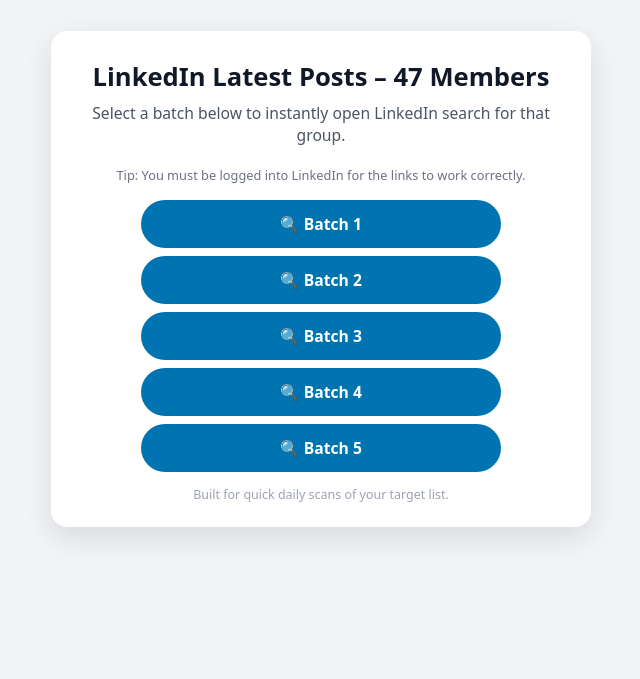
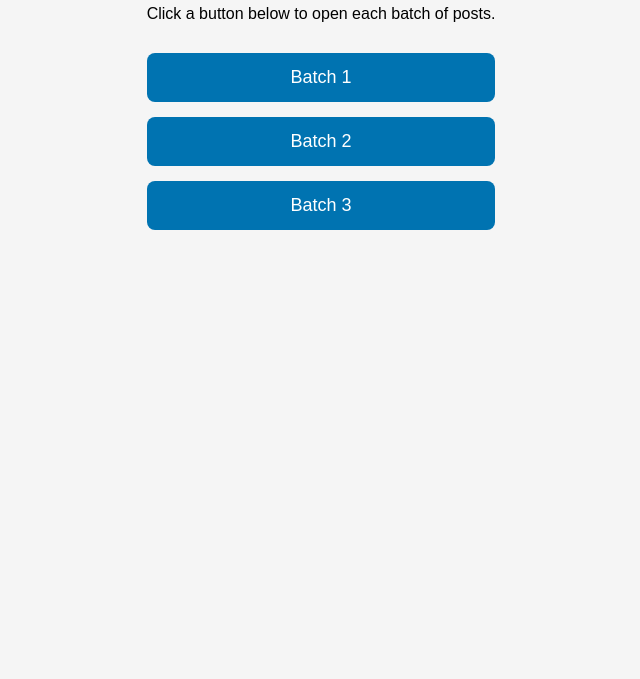
Before and after one commit to mwasiffff/linkeind-real, a plain HTML site: page index.html in a window 1280 px wide. Shown: the part 121-800 px from the top of the page, without its empty margins (319-959 px from the left). Drawn offline with Linux system fonts and the light colour scheme.

Commit message:
Update index.html

```diff
--- a/index.html
+++ b/index.html
@@ -1,138 +1,25 @@
 <!DOCTYPE html>
 <html lang="en">
 <head>
-  <meta charset="UTF-8" />
-  <meta name="viewport" content="width=device-width, initial-scale=1.0" />
-  <title>LinkedIn Batch Search – 47 Members</title>
-  <meta name="description" content="Quick launcher for LinkedIn latest posts from 47 selected real estate members, split into batches for easier viewing." />
+  <meta charset="UTF-8">
+  <meta name="viewport" content="width=device-width, initial-scale=1.0">
+  <title>LinkedIn Real Estate Posts</title>
   <style>
-    * {
-      box-sizing: border-box;
-    }
-    body {
-      margin: 0;
-      font-family: system-ui, -apple-system, BlinkMacSystemFont, "Segoe UI", Arial, sans-serif;
-      background: #f3f4f6;
-      min-height: 100vh;
-      display: flex;
-      align-items: center;
-      justify-content: center;
-      padding: 24px;
-    }
-    .container {
-      background: #ffffff;
-      border-radius: 16px;
-      max-width: 540px;
-      width: 100%;
-      padding: 28px 20px 24px;
-      box-shadow: 0 10px 30px rgba(15, 23, 42, 0.12);
-      text-align: center;
-    }
-    h1 {
-      font-size: 1.6rem;
-      margin: 0 0 8px;
-      color: #111827;
-    }
-    p {
-      margin: 0 0 20px;
-      color: #4b5563;
-      font-size: 0.98rem;
-    }
-    .hint {
-      font-size: 0.8rem;
-      color: #6b7280;
-      margin-bottom: 16px;
-    }
-    .btn {
-      display: block;
-      margin: 8px auto;
-      padding: 12px 18px;
-      width: 100%;
-      max-width: 360px;
-      font-size: 0.98rem;
-      font-weight: 600;
-      text-decoration: none;
-      background: #0073b1;
-      color: #ffffff;
-      border-radius: 999px;
-      border: 1px solid transparent;
-      transition: transform 0.08s ease, box-shadow 0.08s ease, background 0.08s ease;
-    }
-    .btn:hover {
-      background: #005f90;
-      box-shadow: 0 6px 18px rgba(0, 115, 177, 0.35);
-      transform: translateY(-1px);
-    }
-    .btn:focus-visible {
-      outline: 2px solid #111827;
-      outline-offset: 2px;
-    }
-    .footer {
-      margin-top: 14px;
-      font-size: 0.78rem;
-      color: #9ca3af;
-    }
+    body { font-family: Arial, sans-serif; background-color: #f5f5f5; text-align: center; padding: 40px; }
+    h1 { color: #0073b1; margin-bottom: 20px; }
+    p { font-size: 16px; margin-bottom: 30px; }
+    .btn { display: block; width: 320px; margin: 15px auto; padding: 14px; background-color: #0073b1; color: #fff; text-decoration: none; font-size: 18px; border-radius: 8px; }
+    .btn:hover { background-color: #005983; }
   </style>
 </head>
 <body>
-  <main class="container">
-    <h1>LinkedIn Latest Posts – 47 Members</h1>
-    <p>Select a batch below to instantly open LinkedIn search for that group.</p>
-    <div class="hint">Tip: You must be logged into LinkedIn for the links to work correctly.</div>
+  <h1>LinkedIn Real Estate Posts - Last 24h</h1>
+  <p>Click a button below to open each batch of posts.</p>
 
-    <!-- Batch 1 -->
-    <a
-      class="btn"
-      href="https://www.linkedin.com/search/results/content/?keywords=real%20estate&datePosted=past-24h&fromMember=[&quot;ACoAAAiEmZoBUPvi_4OGPH-h9QGCbwWzn7PEXEU&quot;,&quot;ACoAAAJ1ciUB1Uyq0UbenKuroUsaeJbWvWJsklI&quot;,&quot;ACoAAAIJzNUBk_N0dYtVX6ze72bMqZ31hvEQteA&quot;,&quot;ACoAAAB5ppgBW5bqUns8qLlyJ8exqMyPMKy90jA&quot;,&quot;ACoAAAFBv1UBPvoaJTp5C3anWAMJXdkOI5SLWFk&quot;,&quot;ACoAAAJrAbIBcEpTKpby-Le8Zsi74s-YUOk9qzQ&quot;,&quot;ACoAAAAPZwAB0pqBVdjzvv3AiIpSqwe4DjytDd0&quot;,&quot;ACoAAAAKtrUBacLSaIr-DCJfRgGUaQwghccks1o&quot;,&quot;ACoAAAFVrwoBKWGuXzuQ8CDh_C2SES1C8Kx8jdU&quot;,&quot;ACoAAAYNnrEB7Xvuuh6I3h2JZntWL_IAXO_BPR4&quot;]"
-      target="_blank"
-      rel="noopener noreferrer"
-    >
-      🔍 Batch 1
-    </a>
+  <a class="btn" href="https://www.linkedin.com/search/results/content/?datePosted=%22past-24h%22&fromMember=%5B%22ACoAAAiEmZoBUPvi_4OGPH-h9QGCbwWzn7PEXEU%22%2C%22ACoAAAJ1ciUB1Uyq0UbenKuroUsaeJbWvWJsklI%22%2C%22ACoAAAIJzNUBk_N0dYtVX6ze72bMqZ31hvEQteA%22%2C%22ACoAAAB5ppgBW5bqUns8qLlyJ8exqMyPMKy90jA%22%2C%22ACoAAAFBv1UBPvoaJTp5C3anWAMJXdkOI5SLWFk%22%2C%22ACoAAAJrAbIBcEpTKpby-Le8Zsi74s-YUOk9qzQ%22%2C%22ACoAAAAPZwAB0pqBVdjzvv3AiIpSqwe4DjytDd0%22%2C%22ACoAAAAKtrUBacLSaIr-DCJfRgGUaQwghccks1o%22%2C%22ACoAAAFVrwoBKWGuXzuQ8CDh_C2SES1C8Kx8jdU%22%2C%22ACoAAAYNnrEB7Xvuuh6I3h2JZntWL_IAXO_BPR4%22%5D&keywords=real%20estate&origin=FACETED_SEARCH&sid=ebS&sortBy=%22date_posted%22" target="_blank">Batch 1</a>
 
-    <!-- Batch 2 -->
-    <a
-      class="btn"
-      href="https://www.linkedin.com/search/results/content/?keywords=real%20estate&datePosted=past-24h&fromMember=[&quot;ACoAAAmew18BYyulAz42d2EfT7dMVPglD7iO5dA&quot;,&quot;ACoAAAJRq9MBwIszROq_JImt42hqXT8l2lfH5zI&quot;,&quot;ACoAAArt0H8BecD3MJBMWUZdaj9PORPQg5B4wLY&quot;,&quot;ACoAABftKP8B2LiXyv9UiiKt1QxODxNJUChGZNg&quot;,&quot;ACoAAASJ-bEB6DTK-9e93ttX-WqsQGRIJLo-u9s&quot;,&quot;ACoAADhZ0ZgBNfLiqfgXG97IRnmgfaBnTuYXC98&quot;,&quot;ACoAABwPdBgByyiAlOgClDp7kTrPcyGrjdVjHJQ&quot;,&quot;ACoAACXrQn4BAoL6bKvbbWi44_xJLN3SrJt40Jc&quot;,&quot;ACoAABXomYEBTkGKB5AFlFUhutMOPOiPI-pS1QQ&quot;,&quot;ACoAABG1pBYBL3-sfXDs0rwmxwUSU74cjkFD1_k&quot;]"
-      target="_blank"
-      rel="noopener noreferrer"
-    >
-      🔍 Batch 2
-    </a>
+  <a class="btn" href="https://www.linkedin.com/search/results/content/?datePosted=%22past-24h%22&fromMember=%5B%22ACoAACJhG0IBel8FyJbQsY_PC-QrtdjTPzoidGg%22%2C%22ACoAABc9RS0B-mnffWdiz8ALfGceYxDdRcf7hwc%22%2C%22ACoAAA6IQYMB2Sn7VOPCVJ_1USEE4MXeO9kRFuY%22%2C%22ACoAAAGFj8kBQL7eZXlblCtDVRDMEMO6wl9k3w0%22%2C%22ACoAAC7IgY4Bsk_TedJNuOXORUCshF53maChJMk%22%2C%22ACoAAAGDUB8BCv5djqlJSEQkrtbEL_E50W7Fz4Q%22%2C%22ACoAAAzIzvcBGU0p6gIazngpLy171GmOhMa7XKc%22%2C%22ACoAAALSk2wBYwqzvKzYGwBmbCLmplRIywQ9pl0%22%2C%22ACoAAAFggFsBjpGU7Ialr6b5F4NSeSidO9aTQAc%22%2C%22ACoAAAk9kDQB_EuDvtTRMX_Is-cHItYwPP0DXxQ%22%5D&keywords=real%20estate&origin=FACETED_SEARCH&sid=ebS&sortBy=%22date_posted%22" target="_blank">Batch 2</a>
 
-    <!-- Batch 3 -->
-    <a
-      class="btn"
-      href="https://www.linkedin.com/search/results/content/?keywords=real%20estate&datePosted=past-24h&fromMember=[&quot;ACoAACJhG0IBel8FyJbQsY_PC-QrtdjTPzoidGg&quot;,&quot;ACoAABc9RS0B-mnffWdiz8ALfGceYxDdRcf7hwc&quot;,&quot;ACoAAA6IQYMB2Sn7VOPCVJ_1USEE4MXeO9kRFuY&quot;,&quot;ACoAAAGFj8kBQL7eZXlblCtDVRDMEMO6wl9k3w0&quot;,&quot;ACoAAC7IgY4Bsk_TedJNuOXORUCshF53maChJMk&quot;,&quot;ACoAAAGDUB8BCv5djqlJSEQkrtbEL_E50W7Fz4Q&quot;,&quot;ACoAAAzIzvcBGU0p6gIazngpLy171GmOhMa7XKc&quot;,&quot;ACoAAALSk2wBYwqzvKzYGwBmbCLmplRIywQ9pl0&quot;,&quot;ACoAAAFggFsBjpGU7Ialr6b5F4NSeSidO9aTQAc&quot;,&quot;ACoAAAk9kDQB_EuDvtTRMX_Is-cHItYwPP0DXxQ&quot;]"
-      target="_blank"
-      rel="noopener noreferrer"
-    >
-      🔍 Batch 3
-    </a>
-
-    <!-- Batch 4 -->
-    <a
-      class="btn"
-      href="https://www.linkedin.com/search/results/content/?keywords=real%20estate&datePosted=past-24h&fromMember=[&quot;ACoAAACsVPIBQKza8C5LXZzP7Zkms-ztyVqbOt8&quot;,&quot;ACoAAAFpC-YBA9EdLMqcG6ikSNmgWmJROeDj5_Q&quot;,&quot;ACoAAAI51JIBgi9SVoo4xaLbIcfM-Lx4zEfy3WM&quot;,&quot;ACoAAD9B3bsBO9z8QOdYol6ntGb0ThXILz45UOc&quot;,&quot;ACoAADcoMIQBjzgHLpkNAR0qEfvedRi656PeZf8&quot;,&quot;ACoAAAAHmDABxpECPMOqdJvbtCJgeLJddN9QR3o&quot;,&quot;ACoAADT2fJ0BXIpN57XhGp24TiMZy-TOUZh4_8o&quot;,&quot;ACoAABimxd4Bx91eAUdJ0J99zxqzpEAE86HdQzM&quot;,&quot;ACoAAAAQrysBtLSsps8pq22Ty0MzaMvsoS4heNY&quot;,&quot;ACoAAADzC5kBeaJTIybVAJM4MpIl81j8PNfrC3c&quot;]"
-      target="_blank"
-      rel="noopener noreferrer"
-    >
-      🔍 Batch 4
-    </a>
-
-    <!-- Batch 5 -->
-    <a
-      class="btn"
-      href="https://www.linkedin.com/search/results/content/?keywords=real%20estate&datePosted=past-24h&fromMember=[&quot;ACoAAA8fSywBPDNMIyucd75b2HwQOBXG-PU3YPc&quot;,&quot;ACoAAAFye6oB55ys6QjXnLIDJKpUJ1z_t8hHz1g&quot;,&quot;ACoAAApGFSkB_LgUDfCwRnBU6OlNYZpF7EWrSf8&quot;,&quot;ACoAAAZk1i0BEjexBJcCvn-lT8DdLjg4aaR8-QQ&quot;,&quot;ACoAAAHZErMBlDwizDlKDO6O2WPAx1NDWuwzaqU&quot;,&quot;ACoAACfcvisB5Me0aYyddT8rvf6uA7NLEkQccDI&quot;,&quot;ACoAABBAY84BoZCYc2wtV68IoEzmleDSZqSYpEY&quot;]"
-      target="_blank"
-      rel="noopener noreferrer"
-    >
-      🔍 Batch 5
-    </a>
-
-    <div class="footer">
-      Built for quick daily scans of your target list.
-    </div>
-  </main>
+  <a class="btn" href="https://www.linkedin.com/search/results/content/?datePosted=%22past-24h%22&fromMember=%5B%22ACoAAACsVPIBQKza8C5LXZzP7Zkms-ztyVqbOt8%22%2C%22ACoAAAFpC-YBA9EdLMqcG6ikSNmgWmJROeDj5_Q%22%2C%22ACoAAAI51JIBgi9SVoo4xaLbIcfM-Lx4zEfy3WM%22%2C%22ACoAAD9B3bsBO9z8QOdYol6ntGb0ThXILz45UOc%22%2C%22ACoAADcoMIQBjzgHLpkNAR0qEfvedRi656PeZf8%22%2C%22ACoAAAAHmDABxpECPMOqdJvbtCJgeLJddN9QR3o%22%2C%22ACoAADT2fJ0BXIpN57XhGp24TiMZy-TOUZh4_8o%22%2C%22ACoAABimxd4Bx91eAUdJ0J99zxqzpEAE86HdQzM%22%2C%22ACoAAAAQrysBtLSsps8pq22Ty0MzaMvsoS4heNY%22%2C%22ACoAAADzC5kBeaJTIybVAJM4MpIl81j8PNfrC3c%22%5D&keywords=real%20estate&origin=FACETED_SEARCH&sid=ebS&sortBy=%22date_posted%22" target="_blank">Batch 3</a>
 </body>
 </html>
```
